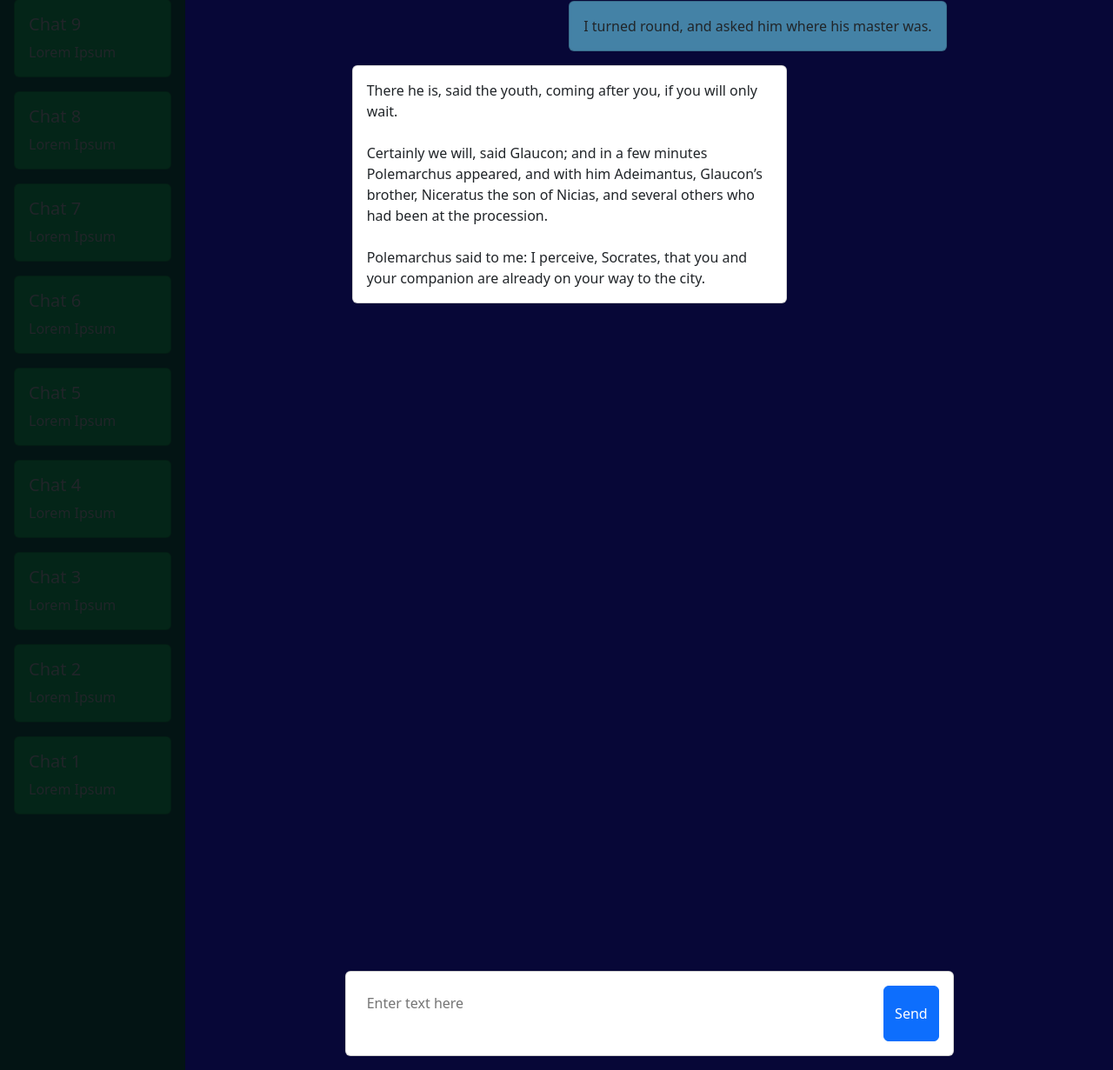
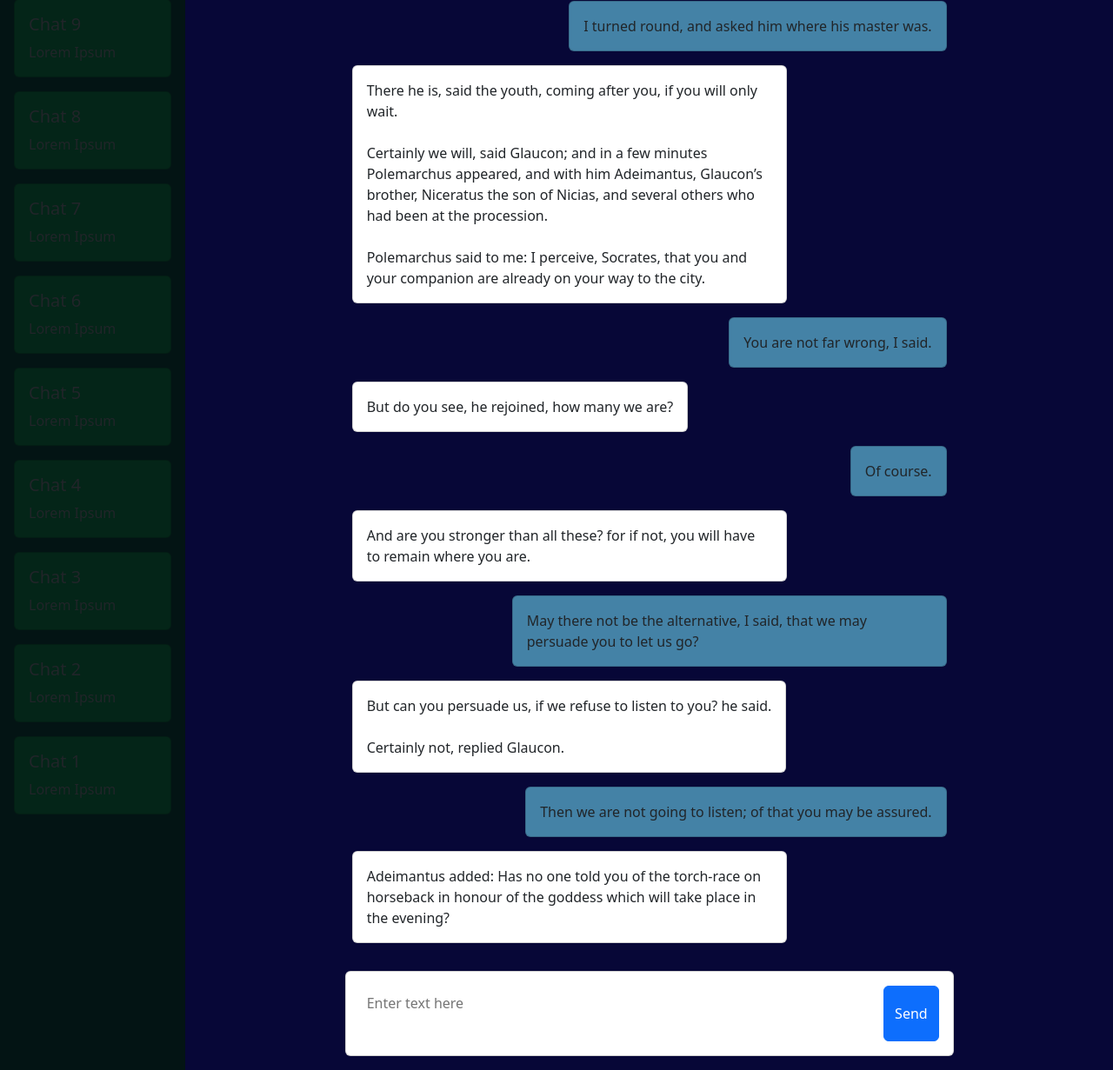
Before and after one commit to UCCS-SP25-CS4300-CS5300-1/Group-7-Spring-2025, a Django app: page /demo/ in a window 1280 px wide. Shown: the part 123-1354 px from the top of the page at 87% size. Run offline with Django 5.2, Linux system fonts and the light colour scheme.

Commit message:
Uncomment text bubbles now that the demo content is fixed

```diff
--- a/active_interview_backend/active_interview_app/templates/demo/text-bubbles.html
+++ b/active_interview_backend/active_interview_app/templates/demo/text-bubbles.html
@@ -22,7 +22,7 @@
         </div>
       </div>
     </div>
-    {% comment %} <div class="col user-text-container">
+    <div class="col user-text-container">
       <div class="card user-text-bubble">
         <div class="card-body">
           <p class="card-text">You are not far wrong, I said.</p>
@@ -82,6 +82,6 @@
           <p class="card-text">Adeimantus added: Has no one told you of the torch-race on horseback in honour of the goddess which will take place in the evening?</p>
         </div>
       </div>
-    </div> {% endcomment %}
+    </div>
   </div>
 </div>
```
